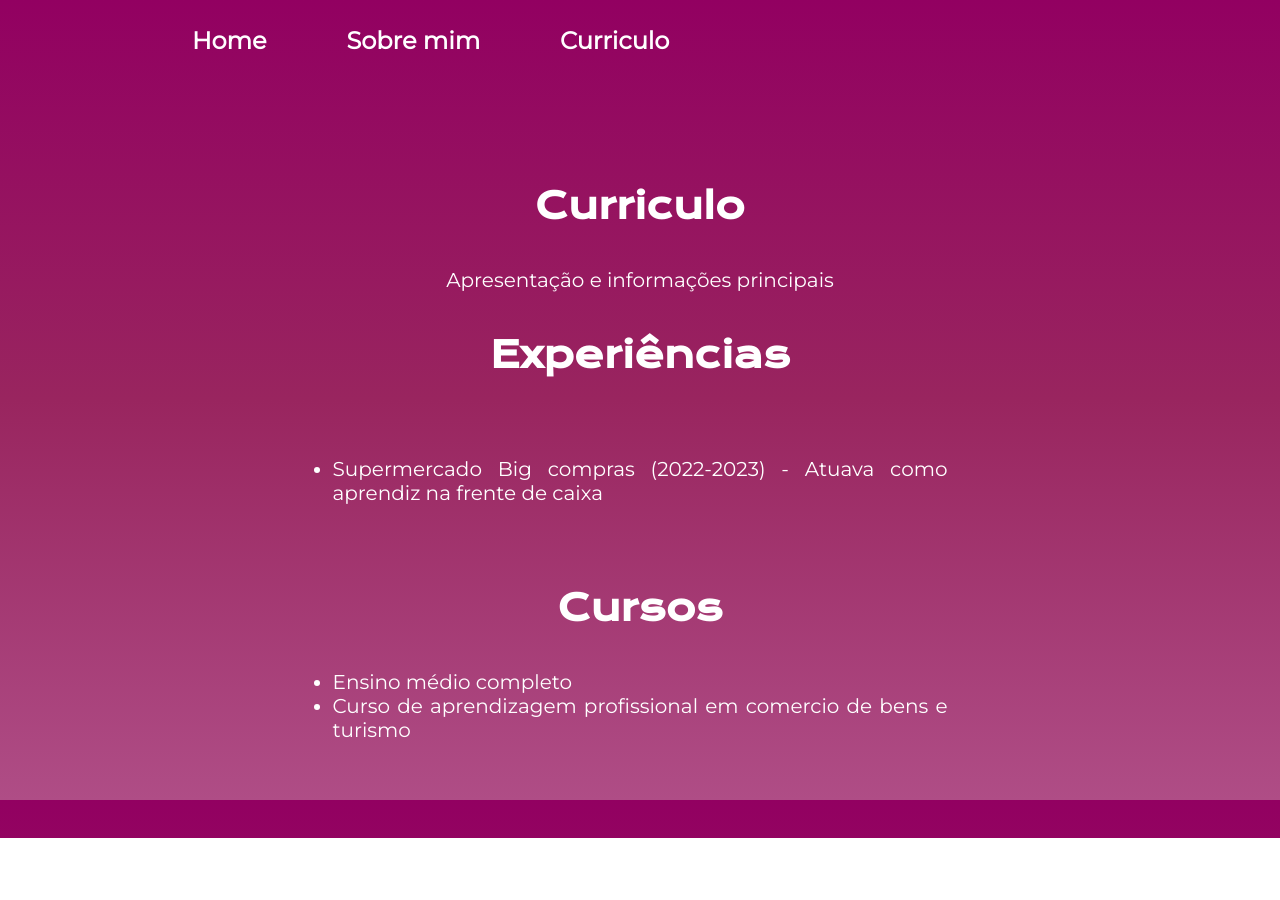
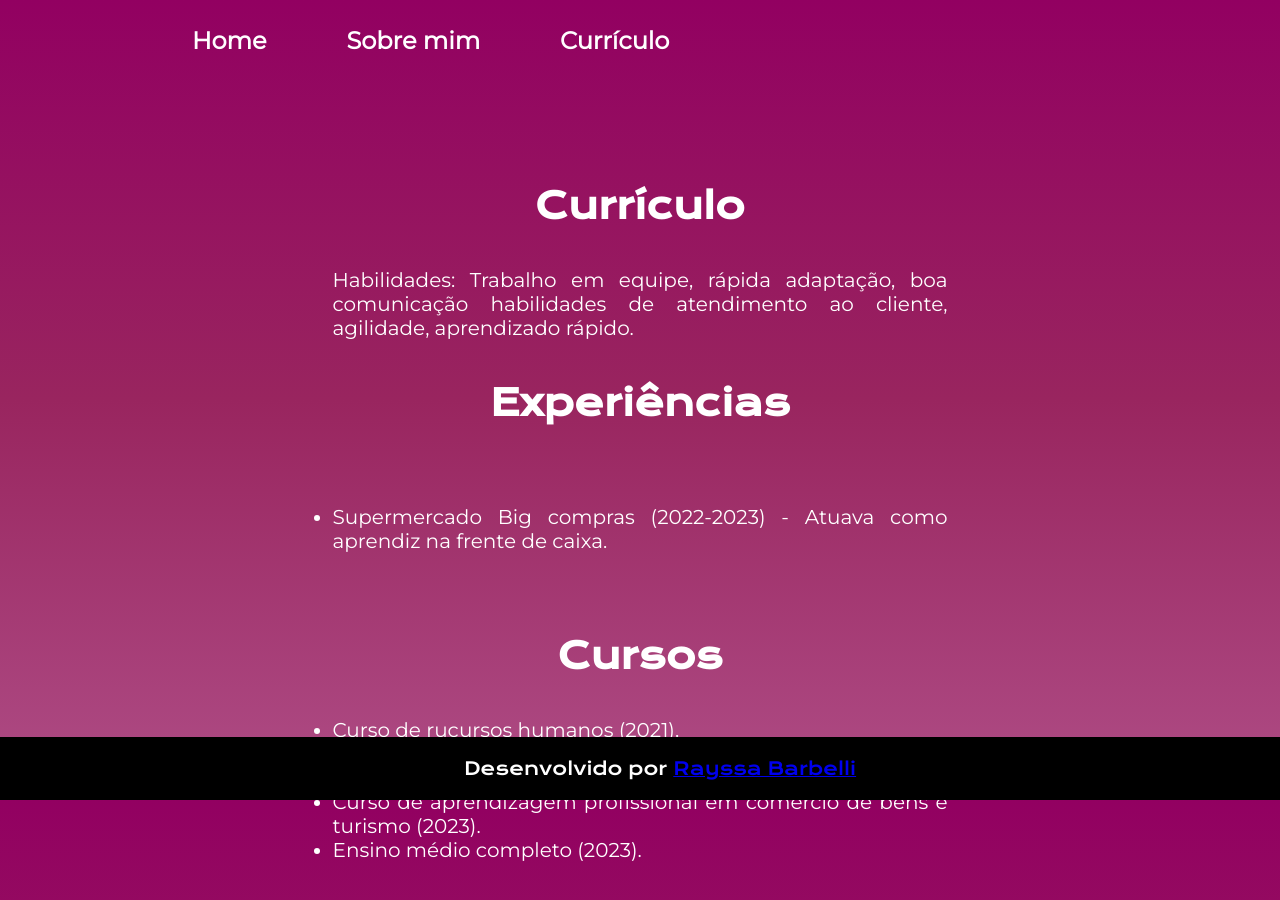
Before and after one commit to raybarbelli/PRONTO, a plain HTML site: page rayssa.portfolio/curriculo.html in a window 1280 px wide. Before the commit the page ends 838 px from the top, so only its background shows below. Drawn offline with nearby package versions, Linux system fonts and the light colour scheme.

Commit message:
Add files via upload

```diff
--- a/rayssa.portfolio/curriculo.html
+++ b/rayssa.portfolio/curriculo.html
@@ -15,37 +15,43 @@
 
             <a class="cabecalho-menu-links" href="sobremim.html">Sobre mim</a>
 
-            <a class="cabecalho-menu-links" href="curriculo.html">Curriculo</a>
+            <a class="cabecalho-menu-links" href="curriculo.html">Currículo</a>
 
         </nav>
     </header>
 
     <main class="conteudo">
         <section class="apresentacao-conteudo">
-            <h1 class="apresentacao-conteudo-titulo">Curriculo</h1>
-            <p class="apresentacao-conteudo-paragrafo"> Apresentação e informações principais
+            <h1 class="apresentacao-conteudo-titulo">Currículo</h1>
+            <p class="apresentacao-conteudo-paragrafo"> Habilidades: Trabalho em equipe, rápida adaptação, boa comunicação habilidades de atendimento ao cliente, agilidade, aprendizado rápido.
             </p>
             <h2 class="apresentacao-conteudo-titulo">Experiências</h2>
             <p class="apresentacao-conteudo-paragrafo">
                 <ul class="apresentacao-conteudo-paragrafo">
-                    <li>Supermercado Big compras (2022-2023) - Atuava como aprendiz na frente de caixa</li>
+                    <li>Supermercado Big compras (2022-2023) - Atuava como aprendiz na frente de caixa.</li>
                 </ul>
             </p>
             <h2 class="apresentacao-conteudo-titulo">Cursos</h2>
            <div class="apresentacao-conteudo-paragrafo">
             <ul class="apresentacao-conteudo-paragrafo">
-                <li>Ensino médio completo</li>
-                <li>Curso de aprendizagem profissional em comercio de bens e turismo</li>
+
+                <li>Curso de rucursos humanos (2021).</li>
+                <li>Segurança no mundo digital - NovoTec Expresso (2022).</li>
+                <li>Marketing digital e vendas online - NovoTec Expresso (2023).</li>
+                <li>Curso de aprendizagem profissional em comercio de bens e turismo (2023).</li>
+                <li>Ensino médio completo (2023).</li>
+
             </ul>
-            <br><br><br><br>
-            </div
+
+        </div>
         </section>
 
     </main>
 
-    <!-- <footer class="rodape">
-        <p>Desenvolvido por <a href="https://github.com/marcelocsn">Marcelocsn</a></p>
-    </footer> -->
+    <footer class="rodape">
+        <p>Desenvolvido por <a href="https://github.com/raybarbelli">Rayssa Barbelli</a></p>
+    </footer>
 
 </body>
+<br><br>
 </html>
```
Also changed, not shown: rayssa.portfolio/index.html (+5 -3 lines), rayssa.portfolio/sobremim.html (+3 -3 lines).
